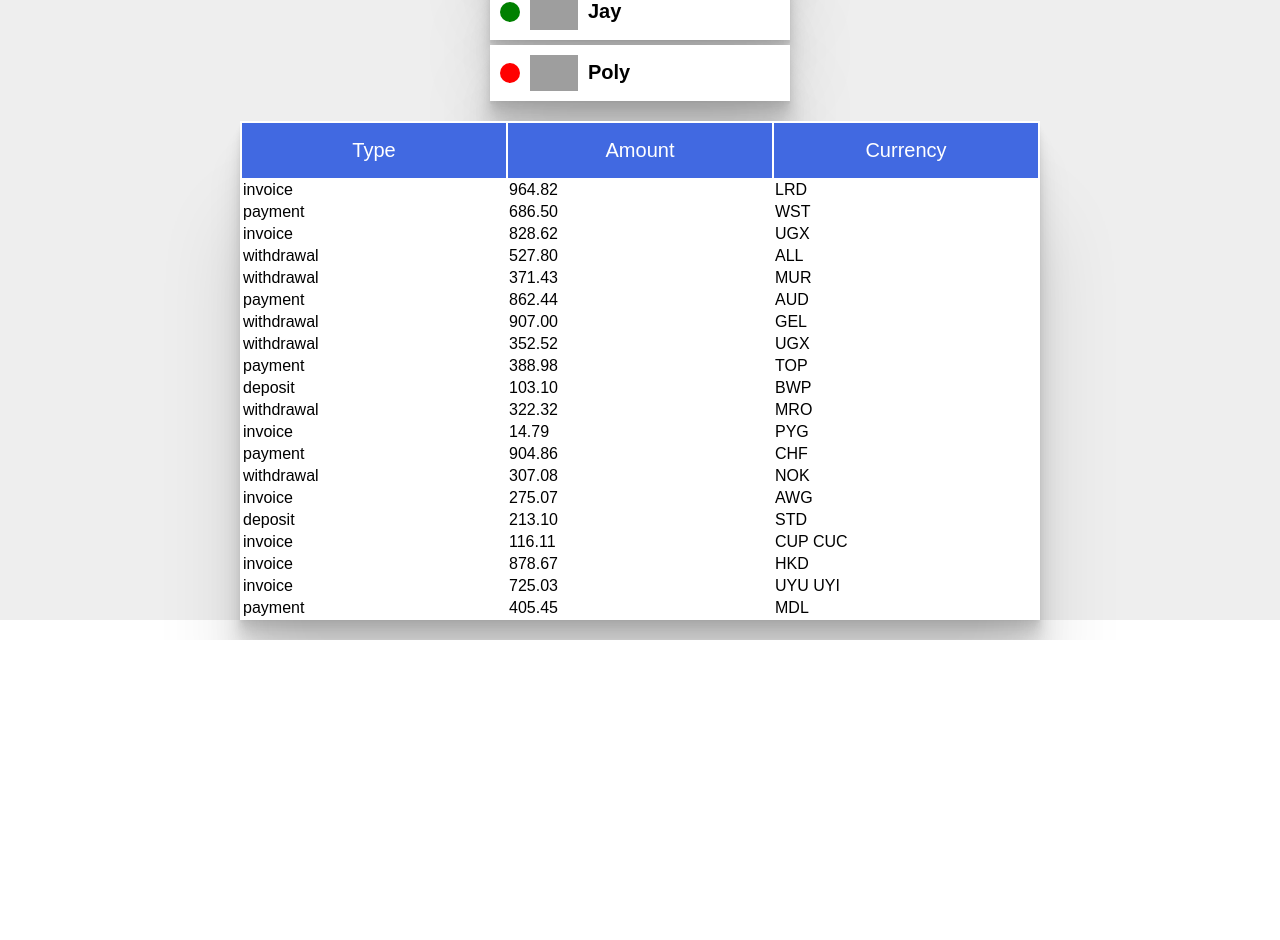
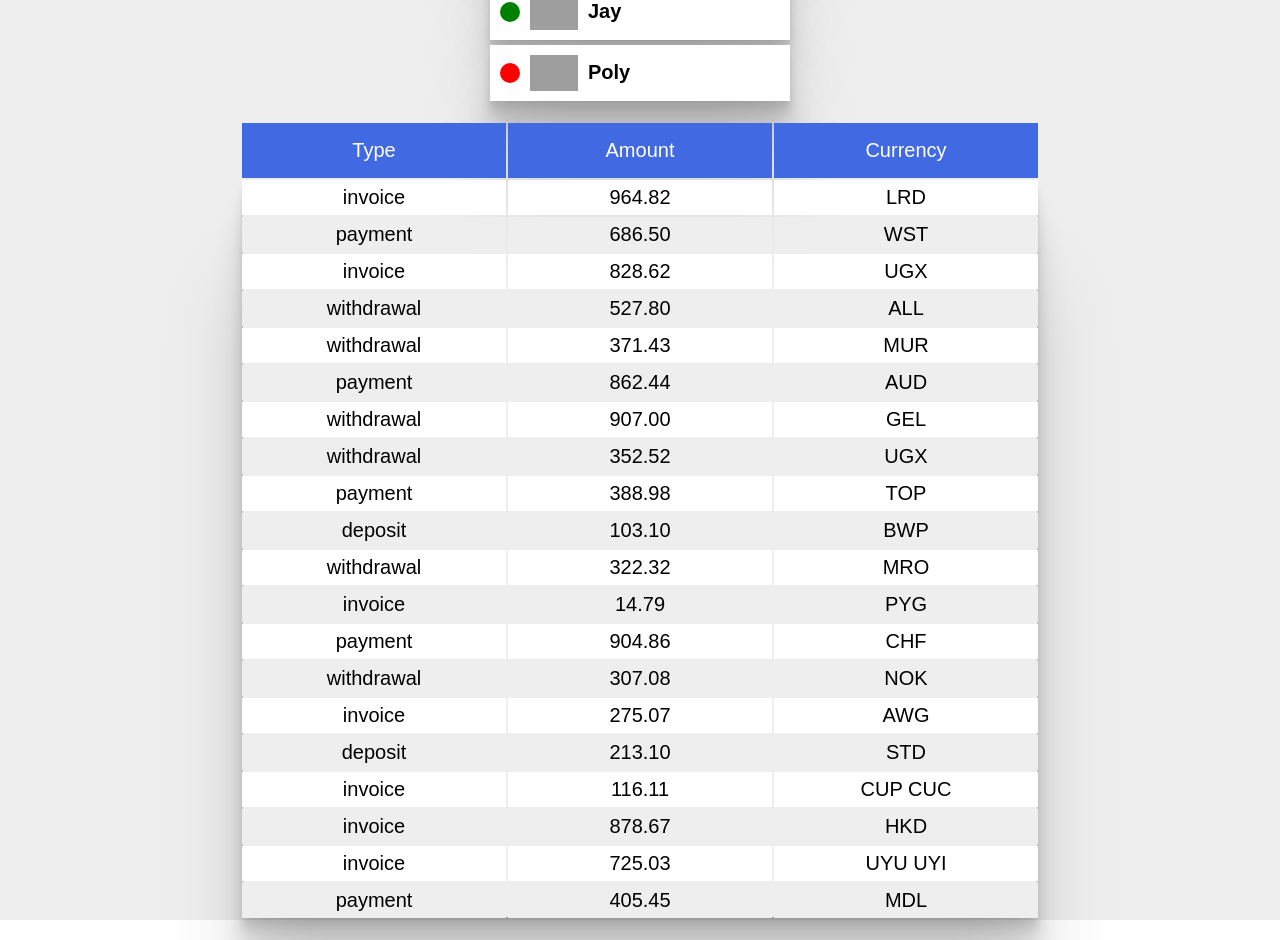
Before and after one commit to Kuzia30/goit-react-hw-01-components, a React (Create React App) app: page / in a window 1280 px wide. Shown: the part 820-1760 px from the top of the page. Before the commit the page ends 1460 px from the top, so only its background shows below. Built offline with nearby package versions, Linux system fonts and the light colour scheme; grey boxes are pictures that could not be loaded.

Commit message:
complete task4

```diff
--- a/src/components/transactions/TransactionHistory.styled.js
+++ b/src/components/transactions/TransactionHistory.styled.js
@@ -3,9 +3,4 @@ import styled from '@emotion/styled';
 export const Table = styled.table`
   width: 800px;
   margin: 20px auto;
-  background-color: #ffffff;
-  box-shadow: 0 2.8px 2.2px rgba(0, 0, 0, 0.034),
-    0 6.7px 5.3px rgba(0, 0, 0, 0.048), 0 12.5px 10px rgba(0, 0, 0, 0.06),
-    0 22.3px 17.9px rgba(0, 0, 0, 0.072), 0 41.8px 33.4px rgba(0, 0, 0, 0.086),
-    0 100px 80px rgba(0, 0, 0, 0.12);
 `;
--- a/src/components/transactions/transactionsBody/TransactionsBody.js
+++ b/src/components/transactions/transactionsBody/TransactionsBody.js
@@ -1,10 +1,11 @@
 import propTypes from 'prop-types';
 
 import TransactionItem from './transactionItem/TransactionItem';
+import { TBody } from './TransactionsBody.styled';
 
 export default function TransactionsBody({ items }) {
   return (
-    <tbody>
+    <TBody>
       {items.map(item => (
         <TransactionItem
           key={item.id}
@@ -13,7 +14,7 @@ export default function TransactionsBody({ items }) {
           currency={item.currency}
         />
       ))}
-    </tbody>
+    </TBody>
   );
 }
 
--- a/src/components/transactions/transactionsBody/TransactionsBody.styled.js
+++ b/src/components/transactions/transactionsBody/TransactionsBody.styled.js
@@ -0,0 +1,11 @@
+import styled from '@emotion/styled';
+
+export const TBody = styled.tbody`
+    background-color: #ffffff;
+
+  box-shadow: 0 2.8px 2.2px rgba(0, 0, 0, 0.034),
+    0 6.7px 5.3px rgba(0, 0, 0, 0.048), 0 12.5px 10px rgba(0, 0, 0, 0.06),
+    0 22.3px 17.9px rgba(0, 0, 0, 0.072), 0 41.8px 33.4px rgba(0, 0, 0, 0.086),
+    0 100px 80px rgba(0, 0, 0, 0.12);
+  }
+`;
--- a/src/components/transactions/transactionsBody/transactionItem/TransactionItem.js
+++ b/src/components/transactions/transactionsBody/transactionItem/TransactionItem.js
@@ -1,12 +1,13 @@
 import propTypes from 'prop-types';
+import { TRow, Items } from './TransactionItem.styled';
 
 export default function TransactionItem({ currency, amount, type }) {
   return (
-    <tr>
-      <td>{type}</td>
-      <td>{amount}</td>
-      <td>{currency}</td>
-    </tr>
+    <TRow>
+      <Items>{type}</Items>
+      <Items>{amount}</Items>
+      <Items>{currency}</Items>
+    </TRow>
   );
 }
 
--- /dev/null
+++ b/src/components/transactions/transactionsBody/transactionItem/TransactionItem.styled.js
@@ -0,0 +1,15 @@
+import styled from '@emotion/styled';
+
+export const TRow = styled.tr`
+    &:nth-of-type(2n) {
+    background-color: #eeeeee;
+`;
+
+export const Items = styled.td`
+  padding-top: 5px;
+  padding-bottom: 5px;
+  font-weight: 400;
+  font-size: 20px;
+  line-height: 1.25;
+  text-align: center;
+`;
```
Also changed, not shown: 1 other file (tests, documents, lock files or other folders).
